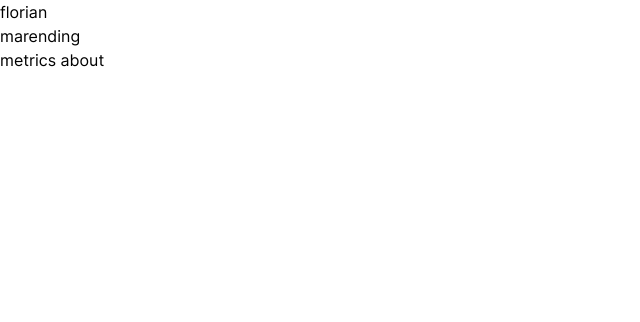
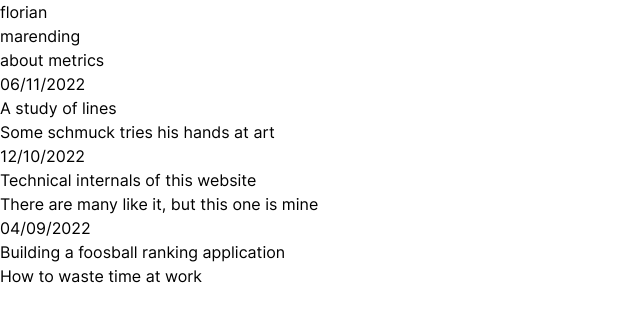
Before and after one commit to beingflo/marending.dev, a SvelteKit app: page / in a window 1280 px wide. Shown: the top 322 px of the page, without its empty margins (0-640 px from the left). Built offline with nearby package versions, Linux system fonts and the light colour scheme.

Commit message:
Add note placeholders

```diff
--- /dev/null
+++ b/src/lib/components/Note.svelte
@@ -0,0 +1,12 @@
+<script lang="ts">
+	export let title: string;
+	export let summary: string;
+	export let date: string;
+	export let link: string;
+</script>
+
+<a class="w-fit" href={link}>
+	<p class="text-sm md:text-md text-gray-600">{date}</p>
+	<h3 class="text-md md:text-lg font-bold">{title}</h3>
+	<p class="text-sm md:text-md">{summary}</p>
+</a>
--- a/src/routes/+layout.svelte
+++ b/src/routes/+layout.svelte
@@ -2,6 +2,19 @@
 	import '../app.css';
 	import '../inter.css';
 </script>
+
+<div class="flex flex-row justify-between">
+	<div class="flex flex-col">
+		<a href="/" class="p-4">
+			<h1 class="font-bold text-2xl md:text-3xl w-fit">florian</h1>
+			<h1 class="font-bold text-2xl md:text-3xl pl-8 -m-3 w-fit">marending</h1>
+		</a>
+	</div>
+	<div class="flex flex-row gap-6 pr-6 pt-5 md:pt-6">
+		<a class="text-sm md:text-md font-semibold" href="/about">about</a>
+		<a class="text-sm md:text-md font-semibold" href="/metrics">metrics</a>
+	</div>
+</div>
 
 <slot />
 
--- a/src/routes/+page.svelte
+++ b/src/routes/+page.svelte
@@ -1,10 +1,26 @@
-<div class="flex flex-col">
-	<div class="p-4">
-		<h1 class="font-bold text-3xl w-fit">florian</h1>
-		<h1 class="font-bold text-3xl pl-8 -m-3 w-fit">marending</h1>
-	</div>
+<script>
+	import Note from '$lib/components/Note.svelte';
+</script>
+
+<div
+	class="grid grid-cols-1 md:grid-cols-3 pt-12 md:pt-24 gap-8 md:gap-12 px-4 md:justify-items-center"
+>
+	<Note
+		title="A study of lines"
+		summary="Some schmuck tries his hands at art"
+		date="06/11/2022"
+		link="/lines"
+	/>
+	<Note
+		title="Technical internals of this website"
+		summary="There are many like it, but this one is mine"
+		date="12/10/2022"
+		link="/self"
+	/>
+	<Note
+		title="Building a foosball ranking application"
+		summary="How to waste time at work"
+		date="04/09/2022"
+		link="/foosball"
+	/>
 </div>
-<div class="absolute bottom-8 right-12 flex flex-row gap-4">
-	<a class="text-md font-semibold" href="/metrics">metrics</a>
-	<a class="text-md font-semibold" href="/about">about</a>
-</div>
```
Also changed, not shown: src/routes/about/+page.svelte (added), src/routes/metrics/+page.svelte (added).
